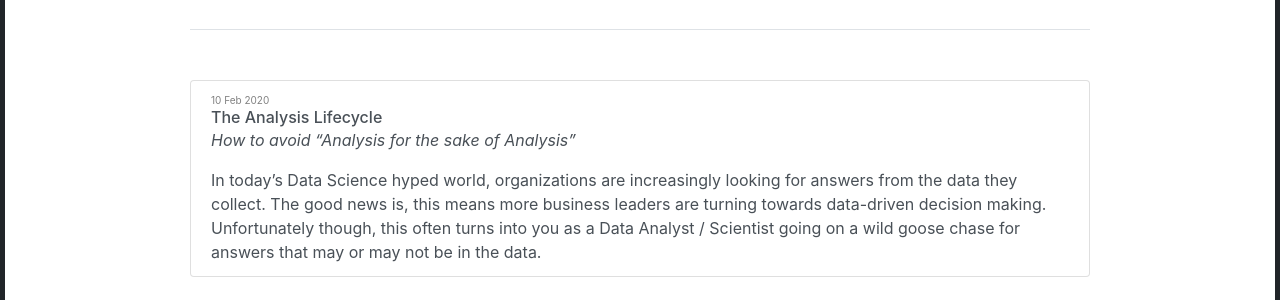
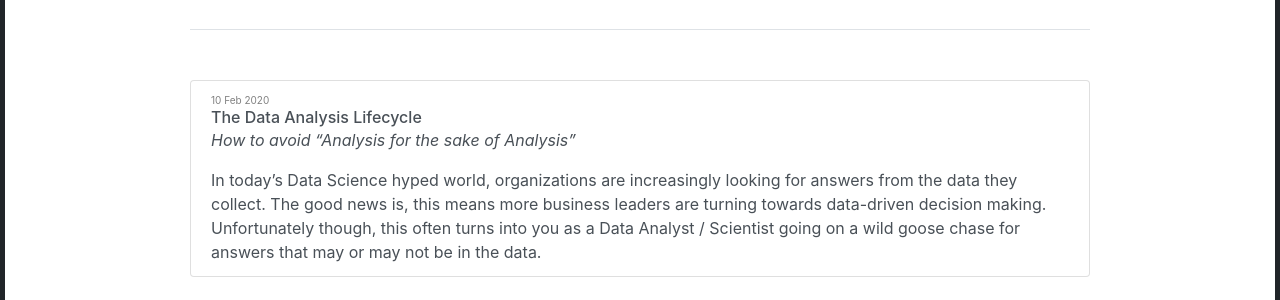
Before and after one commit to tomsharp/tmsharp.github.io, a Jekyll site: the page built from blog.html, in a window 1280 px wide. Shown: the part 242-542 px from the top of the page. Built offline with Jekyll 4.4.1, drawn with Linux system fonts in a browser that asks for light colours.

Commit message:
updated blog post link

```diff
--- a/_data/medium_posts.yml
+++ b/_data/medium_posts.yml
@@ -1,6 +1,6 @@
-- title: The Analysis Lifecycle
+- title: The Data Analysis Lifecycle
   subtitle: How to avoid “Analysis for the sake of Analysis”
   date: 10/02/2020
   excerpt: In today’s Data Science hyped world, organizations are increasingly looking for answers from the data they collect. The good news is, this means more business leaders are turning towards data-driven decision making. Unfortunately though, this often turns into you as a Data Analyst / Scientist going on a wild goose chase for answers that may or may not be in the data.
-  link: https://medium.com/@tomsharp/the-analysis-lifecycle-448e6b36931c
+  link: https://towardsdatascience.com/the-analysis-lifecycle-448e6b36931c
   target: _blank
```
Also changed, not shown: 1 other file.
